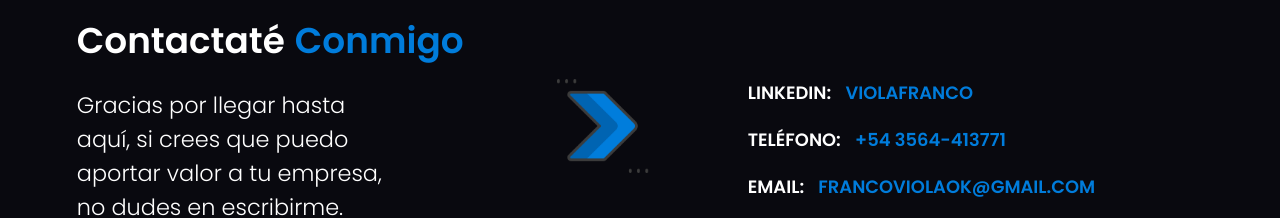
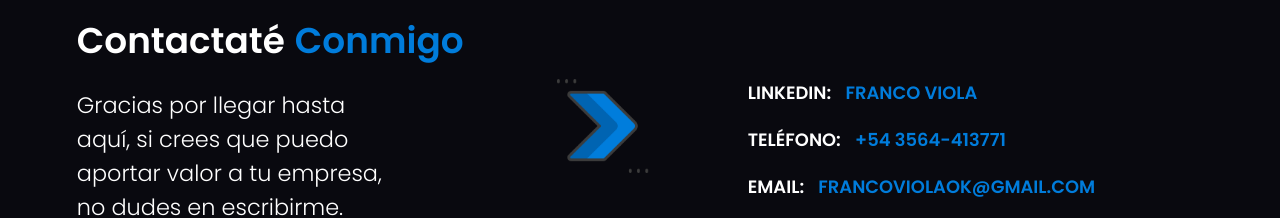
Before and after one commit to violafranco/violafranco.github, a React (Create React App) app: page / in a window 1280 px wide. Shown: the part 1845-2063 px from the top of the page. Built offline with nearby package versions, Linux system fonts and the light colour scheme; the HTML template or start-up script is replaced by a standard one.

Commit message:
resolve some problems

```diff
--- a/src/components/AboutMe.js
+++ b/src/components/AboutMe.js
@@ -16,7 +16,7 @@ const Main = () => {
                     computación dentro de la UNC y estoy realizando el curso de Certified
                     Tech Developer dentro de Digital House.
                 </Paragraph>
-                <Button to="main">MIS PROYECTOS</Button>
+                <Button href='#projects'>MIS PROYECTOS</Button>
             </BoxOne>
 
             <BoxTwo>
@@ -101,7 +101,7 @@ const Paragraph = styled.p`
     }
 `
 
-const Button = styled(Link)`
+const Button = styled.a`
     text-decoration: none;
     font-size: 1.6em;
     margin-left: 1.4em;
--- a/src/components/ContactMe.js
+++ b/src/components/ContactMe.js
@@ -20,7 +20,7 @@ const ContactMe = () => {
                 </ContainerArrow>
 
                 <div>
-                    <Text>LINKEDIN: <a href='https://www.linkedin.com/in/franco-viola-/' target='_blank'>VIOLAFRANCO</a> </Text>
+                    <Text>LINKEDIN: <a href='https://www.linkedin.com/in/franco-viola-/' target='_blank'>FRANCO VIOLA</a> </Text>
                     <Text>TELÉFONO: <a>+54 3564-413771</a> </Text>
                     <Text>EMAIL: <a href="mailto:francoviolaok@gmail.com" target='_blank'>FRANCOVIOLAOK@GMAIL.COM</a>  </Text>
                     <Text>CV: <a href={cv} download='FrancoViolaCV.pdf'>DESCARGAR CV</a>  </Text>
```
